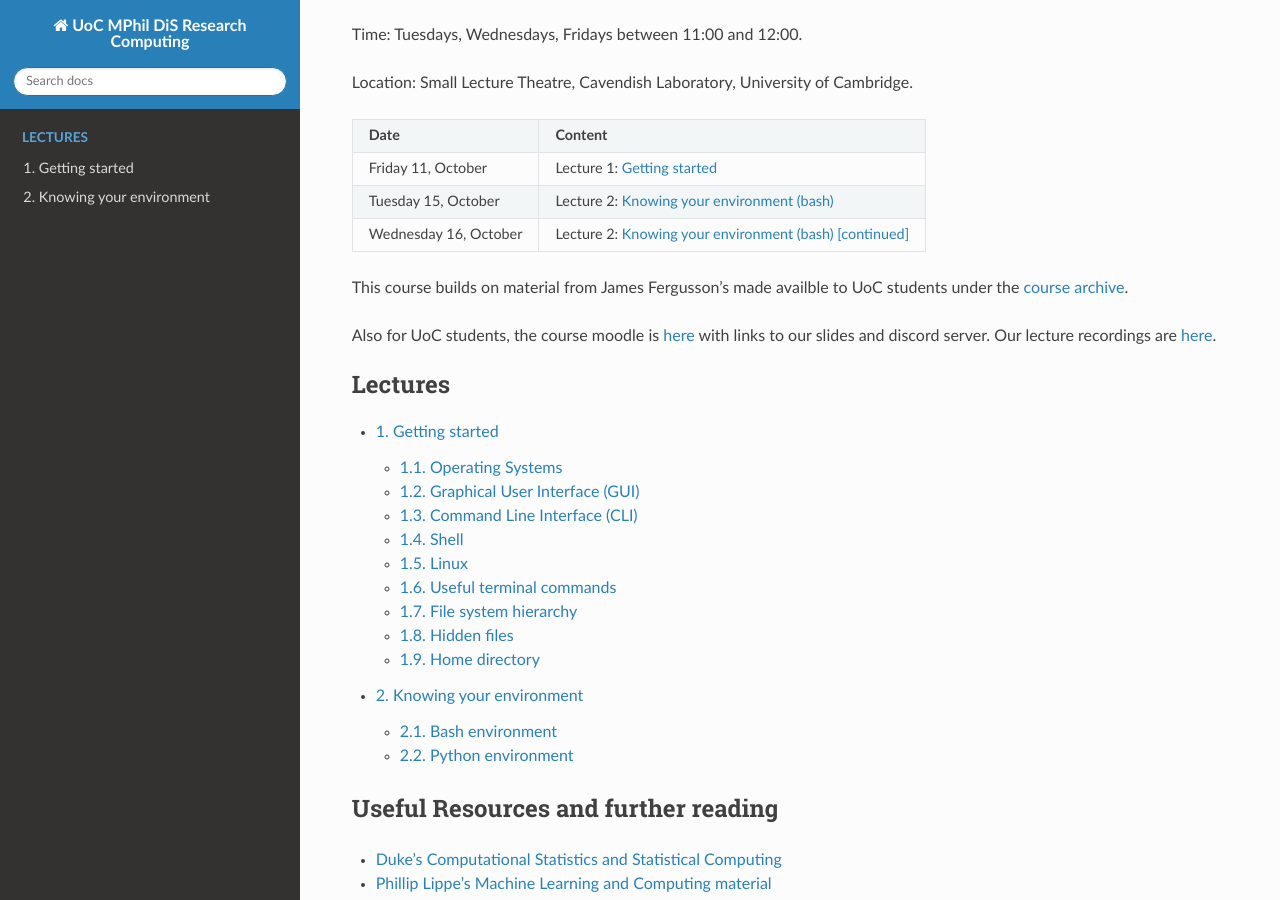
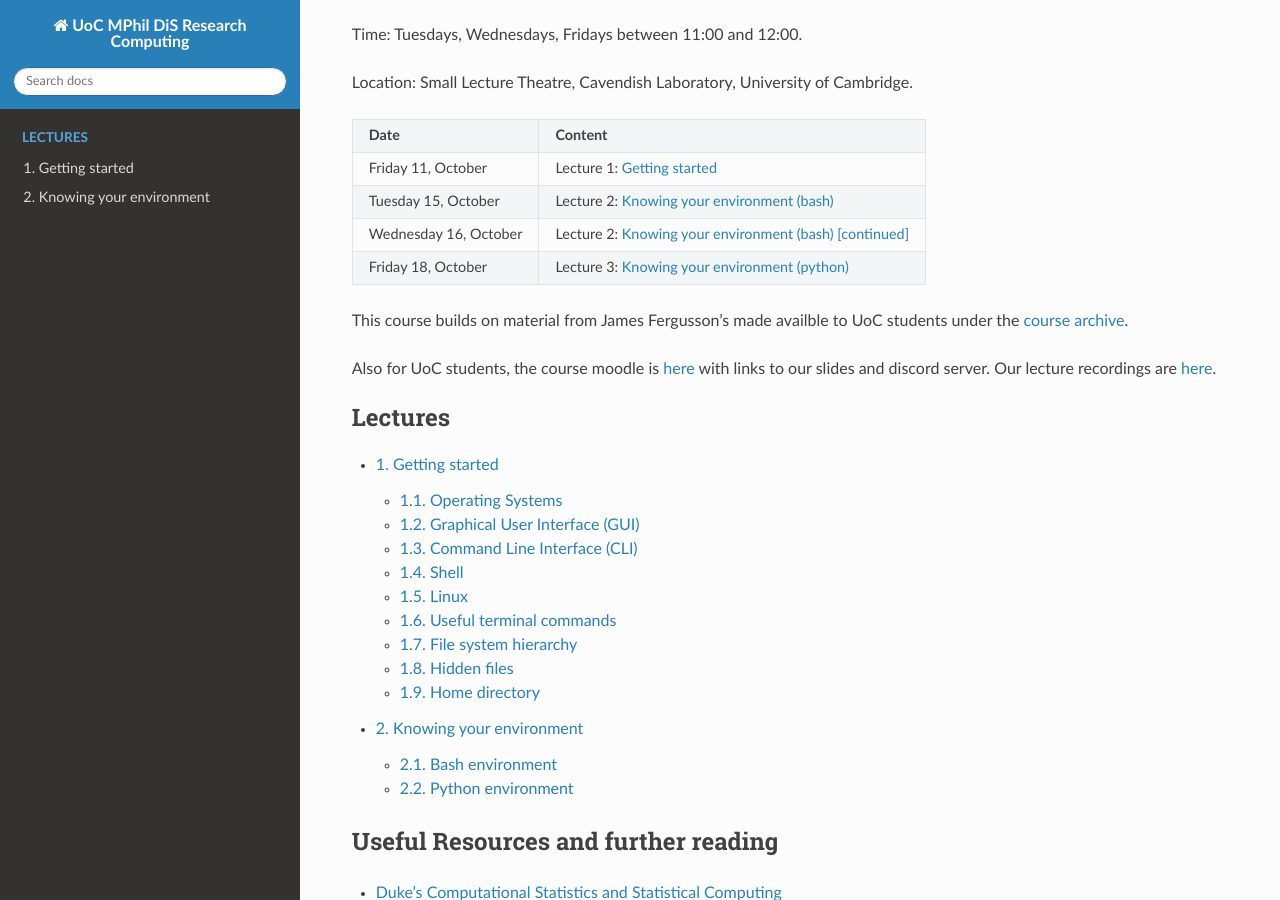
Before and after one commit to borisbolliet/ResearchComputing, a Sphinx documentation site: the page built from docs/index.rst, in a window 1280 px wide and 900 px high, scrolled down 366 px. Built offline with Sphinx 7.4.7 and the Read the Docs theme 3.1.0, drawn with Linux system fonts in a browser that asks for light colours.

Commit message:
Update index.rst

```diff
--- a/docs/index.rst
+++ b/docs/index.rst
@@ -29,6 +29,9 @@ Location: Small Lecture Theatre, Cavendish Laboratory, University of Cambridge.
 +------------------------------------+-------------------------------------------------------------------------------------------------------------------------+
 | Wednesday 16, October              | Lecture 2: `Knowing your environment (bash) [continued] <material/lecture2/notebook.ipynb#Knowing-your-environment>`_   |
 +------------------------------------+-------------------------------------------------------------------------------------------------------------------------+
+| Friday 18, October                 | Lecture 3: `Knowing your environment (python) <material/lecture2/notebook.ipynb#Python-environment>`_                   |
++------------------------------------+-------------------------------------------------------------------------------------------------------------------------+
+
 
 This course builds on material from James Fergusson's made availble to
 UoC students under the `course archive <https://gitlab.developers.cam.ac.uk/phy/data-intensive-science-mphil/lecture-materials/c1_research_computing/-/tree/main/course_archive?ref_type=heads>`_.
```
